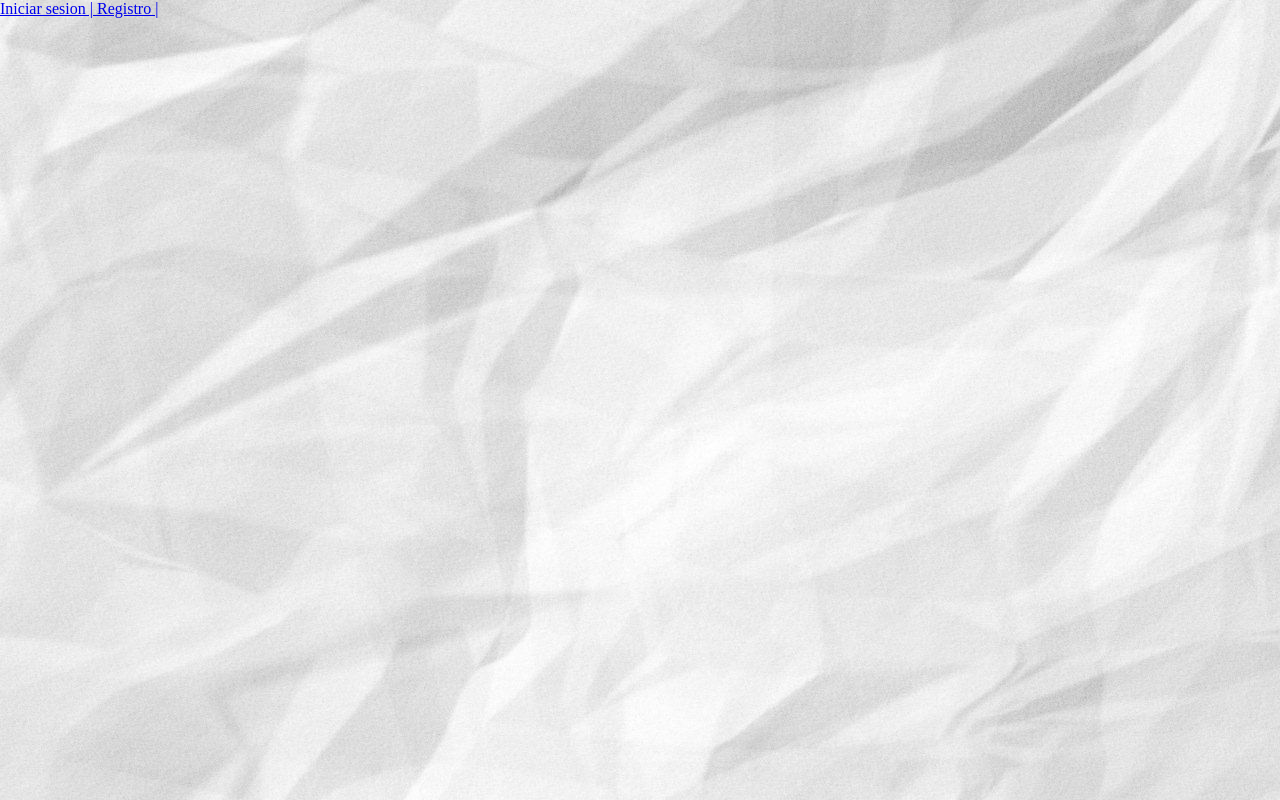
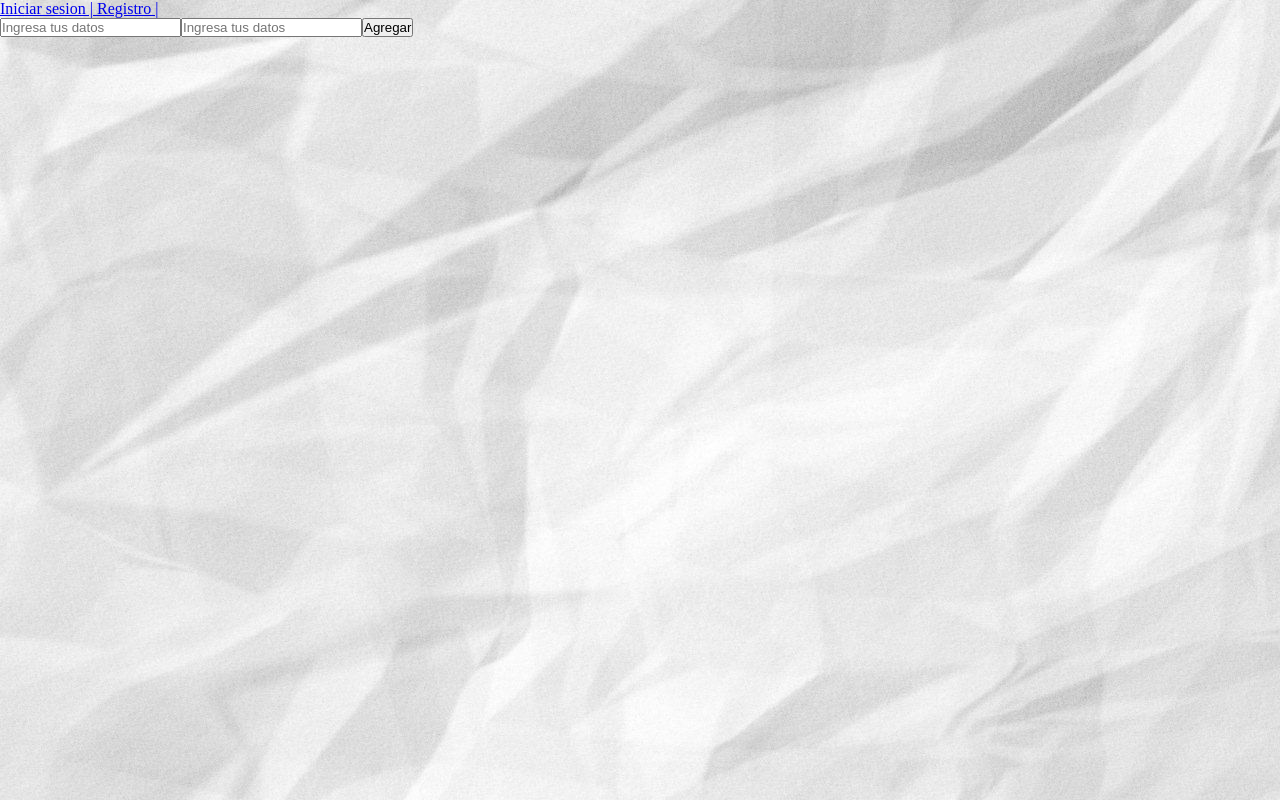
Before and after one commit to rafajlpz/Proyecto-1, a Vue app: page /enviar in a window 1280 px wide. Built offline with nearby package versions, Linux system fonts and the light colour scheme.

Commit message:
Agregar documento, falta mejorar codigo

```diff
--- a/package.json
+++ b/package.json
@@ -9,6 +9,7 @@
   },
   "dependencies": {
     "firebase": "^9.8.3",
+    "nanoid": "^4.0.0",
     "pinia": "^2.0.14",
     "vue": "^3.2.25",
     "vue-router": "^4.0.16"
--- a/src/router.js
+++ b/src/router.js
@@ -3,6 +3,7 @@ import { useUserStore } from "./stores/user";
 import Inicio from "./views/Inicio.vue";
 import Registro from "./views/Registro.vue";
 import InicioSesion from "./views/InicioSesion.vue";
+import Valoraciones from "./views/Valoraciones.vue"
 
 // -> Antes de que entre a la ruta pasa por aqui con 'beforeEnter' <- //
 const requiereAuth = async (to, from, next) => {
@@ -23,6 +24,8 @@ const routes = [
   { path: "/inicio", component: Inicio, beforeEnter: requiereAuth },
   { path: "/registro", component: Registro },
   { path: "/sesion", component: InicioSesion },
+  { path: "/enviar", component: Valoraciones },
+
 ];
 
 const router = createRouter({
--- a/src/stores/database.js
+++ b/src/stores/database.js
@@ -1,5 +1,5 @@
 // -> Importaciones <- //
-import { collection, getDocs, query } from "firebase/firestore/lite";
+import { addDoc, collection, getDocs, query } from "firebase/firestore/lite";
 import { defineStore } from "pinia";
 import { db } from "../hook/firebaseConfig";
 import { auth } from "../hook/firebaseConfig";
@@ -38,5 +38,22 @@ export const useDatabaseStore = defineStore("database", {
         this.cargandoDoc = false;
       }
     },
+    async agregarCampos(nombre, ciudad) {
+      try {
+        const objetoDoc = {
+          nombre: nombre,
+          ciudad: ciudad
+        };
+        console.log(objetoDoc)
+        const docRef = await addDoc(collection(db, "perfil"), objetoDoc);
+        this.documents.push({
+          ...objetoDoc,
+          id: docRef.id
+        })
+      } catch (error) {
+        console.log(error);
+      } finally {
+      }
+    },
   },
 });
--- a/src/views/Inicio.vue
+++ b/src/views/Inicio.vue
@@ -31,7 +31,8 @@
     <div class="formacion">
       <h3>Formacion</h3>
       <p v-for="item in databaseStore.documents">
-        {{item.titulo1}} {{item.titulo2}} {{item.titulo3}} {{item.titulo4}}
+        {{ item.titulo1 }} {{ item.titulo2 }} {{ item.titulo3 }}
+        {{ item.titulo4 }}
       </p>
     </div>
   </div>
--- /dev/null
+++ b/src/views/Valoraciones.vue
@@ -0,0 +1,31 @@
+<template>
+    <div>
+        <form  @submit.prevent="activaForm">
+            <input type="text" placeholder="Ingresa tus datos" v-model="nombre">
+            <input type="text" placeholder="Ingresa tus datos" v-model="ciudad">
+            <button type="submit">Agregar</button>
+            <p v-for="item of databaseStore.documents">{{item}} {{item.ciudad}}</p>
+        </form>
+    </div>
+</template>
+
+<script setup>
+import { ref } from 'vue';
+import { useDatabaseStore} from '../stores/database'
+import { useUserStore } from '../stores/user';
+
+const databaseStore = useDatabaseStore();
+const userStore = useUserStore();
+
+const nombre = ref('');
+const ciudad = ref('');
+const activaForm = () =>{
+    databaseStore.agregarCampos(nombre.value);
+    databaseStore.agregarCampos(ciudad.value)
+}
+
+</script>
+
+<style scoped>
+
+</style>
```
Also changed, not shown: 1 other file (tests, documents, lock files or other folders).
